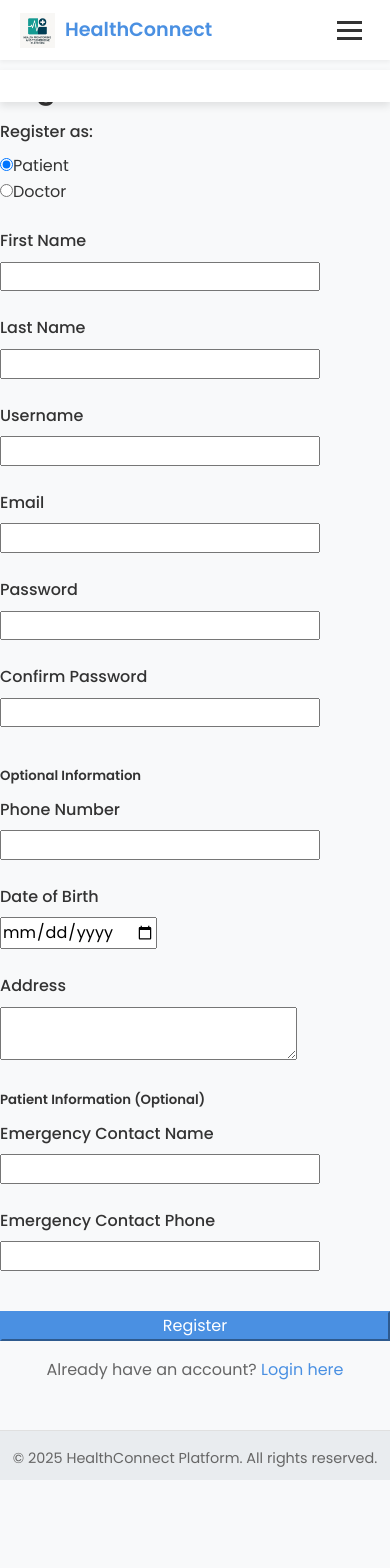
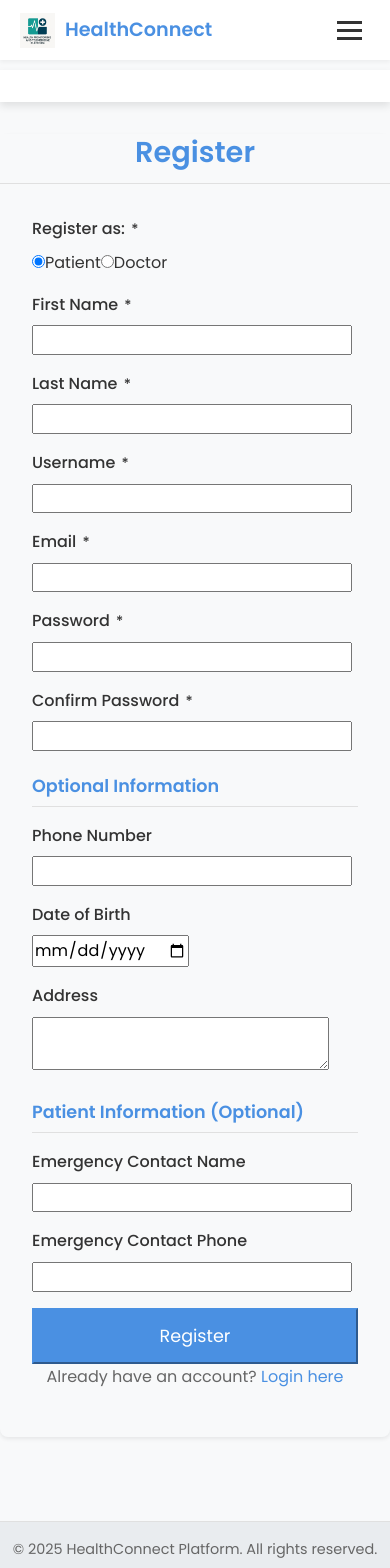
Before and after one commit to Garbii1/health-telemed-app, an Angular app in the folder telemed-ui/: page /register in a window 390 px wide. Shown: the top 1568 px of the page. Before the commit the page ends 1498 px from the top, so only its background shows below. Built offline with nearby package versions, Linux system fonts and the light colour scheme.

Commit message:
Update Styles

```diff
--- a/telemed-ui/src/app/features/auth/login/login.component.scss
+++ b/telemed-ui/src/app/features/auth/login/login.component.scss
@@ -1,48 +1,54 @@
+/* src/app/features/auth/login/login.component.scss */
+
+/* Container to center the card vertically and horizontally */
 .auth-container {
   display: flex;
   justify-content: center;
   align-items: center;
-    min-height: calc(100vh - var(--header-height) - var(--footer-height)); // Adjust based on layout
-    padding: 2rem 0;
+  /* Calculate min-height to fill viewport between header/footer */
+  /* Adjust subtraction values based on actual header/footer heights if needed */
+  min-height: calc(100vh - var(--header-height, 70px) - var(--footer-height, 50px) - 4rem); /* Add extra vertical padding */
+  padding: 2rem var(--container-padding); /* Use container padding horizontally */
 }
 
+/* Style the card holding the form */
 .auth-card {
   width: 100%;
-    max-width: 450px; // Limit width of the auth card
-    margin: auto;
+  max-width: 450px; /* Limit card width */
+  border: none; /* Optional: remove default card border for cleaner look */
+  border-radius: var(--border-radius); /* Use global radius */
 }
 
-  .card-header h2 {
-    margin-bottom: 0;
-    text-align: center;
-    color: var(--primary-color);
+.card-header {
+  border-bottom: 1px solid var(--border-color);
+  h2 {
+    font-weight: 600;
+  }
 }
 
-  .w-100 {
-    width: 100%;
+.card-body {
+  /* Padding adjusted in HTML (p-4) */
 }
 
-  // Small spinner for loading state
-  .spinner-border-sm {
-    width: 1rem;
-    height: 1rem;
-    border-width: 0.2em;
-    vertical-align: -0.125em; // Align with text
+/* Make form controls slightly larger */
+.form-control-lg {
+  min-height: calc(1.5em + 1rem + 2px);
+  padding: .5rem 1rem;
+  font-size: 1.1rem; // Slightly larger text
+  border-radius: .3rem;
 }
 
-  // From Bootstrap for spinner animation
-  .spinner-border {
-      display: inline-block;
-      width: 2rem;
-      height: 2rem;
-      vertical-align: text-bottom;
-      border: .25em solid currentColor;
-      border-right-color: transparent;
-      border-radius: 50%;
-      -webkit-animation: .75s linear infinite spinner-border;
-      animation: .75s linear infinite spinner-border;
+/* Make button larger */
+.btn-lg {
+  padding: 0.75rem 1.25rem;
+  font-size: 1.1rem;
 }
 
-  @keyframes spinner-border {
-      to { transform: rotate(360deg); }
+/* Style the link at the bottom */
+.text-muted a {
+  color: var(--primary-color); // Make link stand out
+  text-decoration: none;
+  &:hover {
+    text-decoration: underline;
   }
+}
--- a/telemed-ui/src/app/features/auth/register/register.component.html
+++ b/telemed-ui/src/app/features/auth/register/register.component.html
@@ -1,52 +1,51 @@
-<div class="auth-container">
-    <div class="auth-card card">
-      <div class="card-header">
-        <h2>Register</h2>
+<!-- src/app/features/auth/register/register.component.html -->
+<div class="auth-container"> <!-- Outer container for centering -->
+  <div class="auth-card card shadow-sm"> <!-- Card styling -->
+     <div class="card-header bg-light">
+        <!-- Added mb-0 to heading, text-primary color -->
+       <h2 class="text-center text-primary mb-0">Register</h2>
      </div>
-      <div class="card-body">
+    <div class="card-body p-4"> <!-- Add more padding -->
       <form [formGroup]="registerForm" (ngSubmit)="onSubmit()">
-          <!-- Success Message -->
-          <div *ngIf="successMessage" class="alert alert-success">
-            {{ successMessage }}
-          </div>
-          <!-- Error Message -->
-          <div *ngIf="errorMessage" class="alert alert-danger">
-            <pre>{{ errorMessage }}</pre> <!-- Use pre for better formatting of multi-line errors -->
-          </div>
+        <!-- Messages -->
+        <div *ngIf="successMessage" class="alert alert-success">{{ successMessage }}</div>
+        <div *ngIf="errorMessage" class="alert alert-danger"><pre>{{ errorMessage }}</pre></div>
 
         <!-- Role Selection -->
-          <div class="form-group">
-            <label class="form-label">Register as:</label>
-            <div class="form-check form-check-inline">
+        <div class="form-group mb-3">
+          <label class="form-label fw-bold">Register as: <span class="text-danger">*</span></label>
+          <div class="d-flex"> <!-- Use flex for inline layout -->
+            <div class="form-check me-4"> <!-- Add margin between radio buttons -->
                 <input class="form-check-input" type="radio" id="rolePatient" value="PATIENT" formControlName="role">
                 <label class="form-check-label" for="rolePatient">Patient</label>
             </div>
-            <div class="form-check form-check-inline">
+            <div class="form-check">
                 <input class="form-check-input" type="radio" id="roleDoctor" value="DOCTOR" formControlName="role">
                 <label class="form-check-label" for="roleDoctor">Doctor</label>
             </div>
           </div>
+        </div>
 
         <!-- Basic Info -->
-          <div class="row">
+        <div class="row mb-2"> <!-- Use row for columns, less margin if fields follow closely -->
           <div class="col-md-6">
             <div class="form-group">
-                <label for="first_name" class="form-label">First Name</label>
+              <label for="first_name" class="form-label">First Name <span class="text-danger">*</span></label>
               <input type="text" id="first_name" class="form-control" formControlName="first_name" [class.is-invalid]="first_name?.invalid && first_name?.touched">
               <div *ngIf="first_name?.invalid && first_name?.touched" class="invalid-feedback">Required.</div>
             </div>
           </div>
           <div class="col-md-6">
             <div class="form-group">
-                <label for="last_name" class="form-label">Last Name</label>
+              <label for="last_name" class="form-label">Last Name <span class="text-danger">*</span></label>
               <input type="text" id="last_name" class="form-control" formControlName="last_name" [class.is-invalid]="last_name?.invalid && last_name?.touched">
                <div *ngIf="last_name?.invalid && last_name?.touched" class="invalid-feedback">Required.</div>
             </div>
           </div>
         </div>
 
-          <div class="form-group">
-            <label for="username" class="form-label">Username</label>
+        <div class="form-group mb-3">
+          <label for="username" class="form-label">Username <span class="text-danger">*</span></label>
           <input type="text" id="username" class="form-control" formControlName="username" [class.is-invalid]="username?.invalid && username?.touched">
            <div *ngIf="username?.invalid && username?.touched" class="invalid-feedback">
                <div *ngIf="username?.errors?.['required']">Required.</div>
@@ -54,8 +53,8 @@
            </div>
         </div>
 
-          <div class="form-group">
-            <label for="email" class="form-label">Email</label>
+        <div class="form-group mb-3">
+          <label for="email" class="form-label">Email <span class="text-danger">*</span></label>
           <input type="email" id="email" class="form-control" formControlName="email" [class.is-invalid]="email?.invalid && email?.touched">
            <div *ngIf="email?.invalid && email?.touched" class="invalid-feedback">
               <div *ngIf="email?.errors?.['required']">Required.</div>
@@ -64,10 +63,10 @@
         </div>
 
         <!-- Password -->
-          <div class="row">
+        <div class="row mb-2">
            <div class="col-md-6">
               <div class="form-group">
-                   <label for="password" class="form-label">Password</label>
+                 <label for="password" class="form-label">Password <span class="text-danger">*</span></label>
                  <input type="password" id="password" class="form-control" formControlName="password" [class.is-invalid]="password?.invalid && password?.touched">
                  <div *ngIf="password?.invalid && password?.touched" class="invalid-feedback">
                    <div *ngIf="password?.errors?.['required']">Required.</div>
@@ -77,8 +76,8 @@
            </div>
            <div class="col-md-6">
                <div class="form-group">
-                   <label for="password2" class="form-label">Confirm Password</label>
-                   <input type="password" id="password2" class="form-control" formControlName="password2" [class.is-invalid]="(password2?.invalid && password2?.touched) || registerForm.errors?.['passwordMismatch']">
+                 <label for="password2" class="form-label">Confirm Password <span class="text-danger">*</span></label>
+                 <input type="password" id="password2" class="form-control" formControlName="password2" [class.is-invalid]="(password2?.invalid && password2?.touched) || (registerForm.errors?.['passwordMismatch'] && password2?.touched)"> <!-- Added check for touched on mismatch -->
                   <div *ngIf="password2?.invalid && password2?.touched && password2?.errors?.['required']" class="invalid-feedback">Required.</div>
                   <div *ngIf="registerForm.errors?.['passwordMismatch'] && password2?.touched" class="invalid-feedback">Passwords do not match.</div>
                </div>
@@ -86,8 +85,8 @@
         </div>
 
         <!-- Optional Profile Fields -->
-           <h5 class="mt-3">Optional Information</h5>
-           <div class="row">
+         <h5 class="mt-4 mb-3 section-heading">Optional Information</h5>
+         <div class="row mb-2">
            <div class="col-md-6">
              <div class="form-group">
                <label for="phone_number" class="form-label">Phone Number</label>
@@ -101,7 +100,7 @@
              </div>
            </div>
          </div>
-            <div class="form-group">
+          <div class="form-group mb-3">
              <label for="address" class="form-label">Address</label>
              <textarea id="address" class="form-control" formControlName="address" rows="2"></textarea>
           </div>
@@ -109,13 +108,13 @@
 
         <!-- Doctor Specific Fields -->
         <div *ngIf="role?.value === 'DOCTOR'">
-            <h5 class="mt-3">Doctor Information (Required)</h5>
-            <div class="form-group">
+          <h5 class="mt-4 mb-3 section-heading">Doctor Information (Required)</h5>
+          <div class="form-group mb-3">
             <label for="specialization" class="form-label">Specialization</label>
             <input type="text" id="specialization" class="form-control" formControlName="specialization" [class.is-invalid]="specialization?.invalid && specialization?.touched">
              <div *ngIf="specialization?.invalid && specialization?.touched" class="invalid-feedback">Required for doctors.</div>
           </div>
-            <div class="form-group">
+          <div class="form-group mb-3">
             <label for="license_number" class="form-label">License Number</label>
             <input type="text" id="license_number" class="form-control" formControlName="license_number" [class.is-invalid]="license_number?.invalid && license_number?.touched">
              <div *ngIf="license_number?.invalid && license_number?.touched" class="invalid-feedback">Required for doctors.</div>
@@ -124,8 +123,8 @@
 
         <!-- Patient Specific Fields (Optional) -->
          <div *ngIf="role?.value === 'PATIENT'">
-              <h5 class="mt-3">Patient Information (Optional)</h5>
-              <div class="row">
+            <h5 class="mt-4 mb-3 section-heading">Patient Information (Optional)</h5>
+            <div class="row mb-2">
                <div class="col-md-6">
                   <div class="form-group">
                     <label for="emergency_contact_name" class="form-label">Emergency Contact Name</label>
@@ -142,7 +141,8 @@
          </div>
 
         <!-- Submit Button -->
-          <button type="submit" class="btn btn-primary w-100 mt-3" [disabled]="isLoading || registerForm.invalid">
+        <!-- Ensure type="submit" -->
+        <button type="submit" class="btn btn-primary w-100 btn-lg mt-4" [disabled]="isLoading || registerForm.invalid">
           <span *ngIf="!isLoading">Register</span>
           <span *ngIf="isLoading">
             <span class="spinner-border spinner-border-sm" role="status" aria-hidden="true"></span>
@@ -151,20 +151,12 @@
         </button>
       </form>
 
-        <p class="mt-3 text-center">
-          Already have an account? <a routerLink="/login">Login here</a>
+      <p class="mt-4 text-center text-muted">
+        Already have an account? <a routerLink="/login" class="fw-bold">Login here</a>
       </p>
     </div>
   </div>
 </div>
 
-  <!-- Add Bootstrap's CSS grid classes if not already available globally -->
-  <style>
-    .row { display: flex; flex-wrap: wrap; margin-right: -15px; margin-left: -15px; }
-    .col-md-6 { position: relative; width: 100%; padding-right: 15px; padding-left: 15px; }
-    @media (min-width: 768px) { .col-md-6 { flex: 0 0 50%; max-width: 50%; } }
-    .w-100 { width: 100% !important; }
-    .mt-3 { margin-top: 1rem !important; }
-    .text-center { text-align: center !important; }
-    pre { white-space: pre-wrap; word-wrap: break-word; background: transparent; border: none; padding: 0; font-family: inherit; font-size: inherit; }
-  </style>
+<!-- Remove inline styles for grid, rely on global styles -->
+<!-- <style> ... </style> -->
--- a/telemed-ui/src/app/features/auth/register/register.component.scss
+++ b/telemed-ui/src/app/features/auth/register/register.component.scss
@@ -0,0 +1,88 @@
+/* src/app/features/auth/register/register.component.scss */
+
+/* Use the same container as login for consistency */
+.auth-container {
+    display: flex;
+    justify-content: center;
+    align-items: flex-start; /* Align card to top */
+    /* Allow slightly less vertical padding if form is long */
+    min-height: calc(100vh - var(--header-height, 70px) - var(--footer-height, 50px));
+    padding: 2rem var(--container-padding); /* Add vertical padding */
+  }
+
+  /* Style the card */
+  .auth-card {
+    width: 100%;
+    /* Allow slightly wider card for register form */
+    max-width: 700px;
+    margin-top: 1rem; /* Add margin from top */
+    margin-bottom: 2rem; /* Add margin at bottom */
+    border: none;
+    border-radius: var(--border-radius);
+  }
+
+  .card-header {
+    border-bottom: 1px solid var(--border-color);
+    h2 {
+      font-weight: 600;
+    }
+  }
+
+  /* Style section headings */
+  .section-heading {
+    font-size: 1.1rem;
+    font-weight: 600;
+    color: var(--primary-color);
+    border-bottom: 1px solid var(--border-color);
+    padding-bottom: 0.5rem;
+    margin-top: 1.5rem; // Add space above headings
+  }
+
+  /* Ensure consistent margins for form groups */
+  .form-group {
+     margin-bottom: 1rem; // Slightly less margin within register form
+  }
+
+  /* Responsive adjustments for columns if needed */
+  /* Uses global .row and .col-md-6 from styles.scss */
+
+  /* Style radio buttons */
+  .form-check-input {
+      cursor: pointer;
+  }
+  .form-check-label {
+      cursor: pointer;
+  }
+
+  /* Style required field indicator */
+  .form-label .text-danger {
+      font-size: 0.9em;
+      margin-left: 2px;
+  }
+
+  /* Formatting for backend error messages */
+  .alert pre {
+      white-space: pre-wrap;       /* CSS3 */
+      white-space: -moz-pre-wrap;  /* Mozilla, since 1999 */
+      white-space: -pre-wrap;      /* Opera 4-6 */
+      white-space: -o-pre-wrap;    /* Opera 7 */
+      word-wrap: break-word;       /* Internet Explorer 5.5+ */
+      margin: 0;
+      font-size: 0.9em;
+  }
+
+  .btn-lg {
+      padding: 0.75rem 1.25rem;
+      font-size: 1.1rem;
+  }
+
+  /* Address the header clipping issue - Option 1: Add margin to the container */
+  /* This might be sufficient */
+  /* .auth-container { margin-top: 2rem; } */
+
+  /* Address the header clipping issue - Option 2: More specific padding for this page */
+  /* If Option 1 doesn't work or affects other pages */
+  /* :host {
+    display: block;
+    padding-top: calc(var(--header-height, 70px) + 1rem); /* Add explicit padding if needed */
+  /* } */
--- a/telemed-ui/src/styles.scss
+++ b/telemed-ui/src/styles.scss
@@ -47,7 +47,7 @@ $link-color-value: $primary-color-value; // Base link color as SCSS var
 *::after { box-sizing: border-box; margin: 0; padding: 0; }
 html { font-size: var(--font-size-base); scroll-behavior: smooth; }
 body { font-family: var(--font-family-base); line-height: var(--line-height-base); color: var(--text-color); background-color: var(--bg-color); -webkit-font-smoothing: antialiased; -moz-osx-font-smoothing: grayscale; display: flex; flex-direction: column; min-height: 100vh; }
-main { flex-grow: 1; padding-top: var(--header-height); padding-bottom: 2rem; }
+main { flex-grow: 1; padding-top: calc(var(--header-height, 70px) + 1rem); padding-bottom: 2rem; }
 h1, h2, h3, h4, h5, h6 { margin-bottom: 0.75rem; font-weight: 600; line-height: 1.3; }
 h1 { font-size: 2.2rem; } h2 { font-size: 1.8rem; } h3 { font-size: 1.5rem; } h4 { font-size: 1.2rem; }
 p { margin-bottom: 1rem; color: var(--text-color-light); }
```
Also changed, not shown: telemed-ui/src/app/features/auth/login/login.component.html (+14 -12 lines), telemed-ui/src/app/features/auth/register/register.component.ts (+23 -1 lines), telemed-ui/src/app/features/public/home/home.component.ts (+9 -1 lines). Lines whose indentation alone changed are shown as unchanged.
